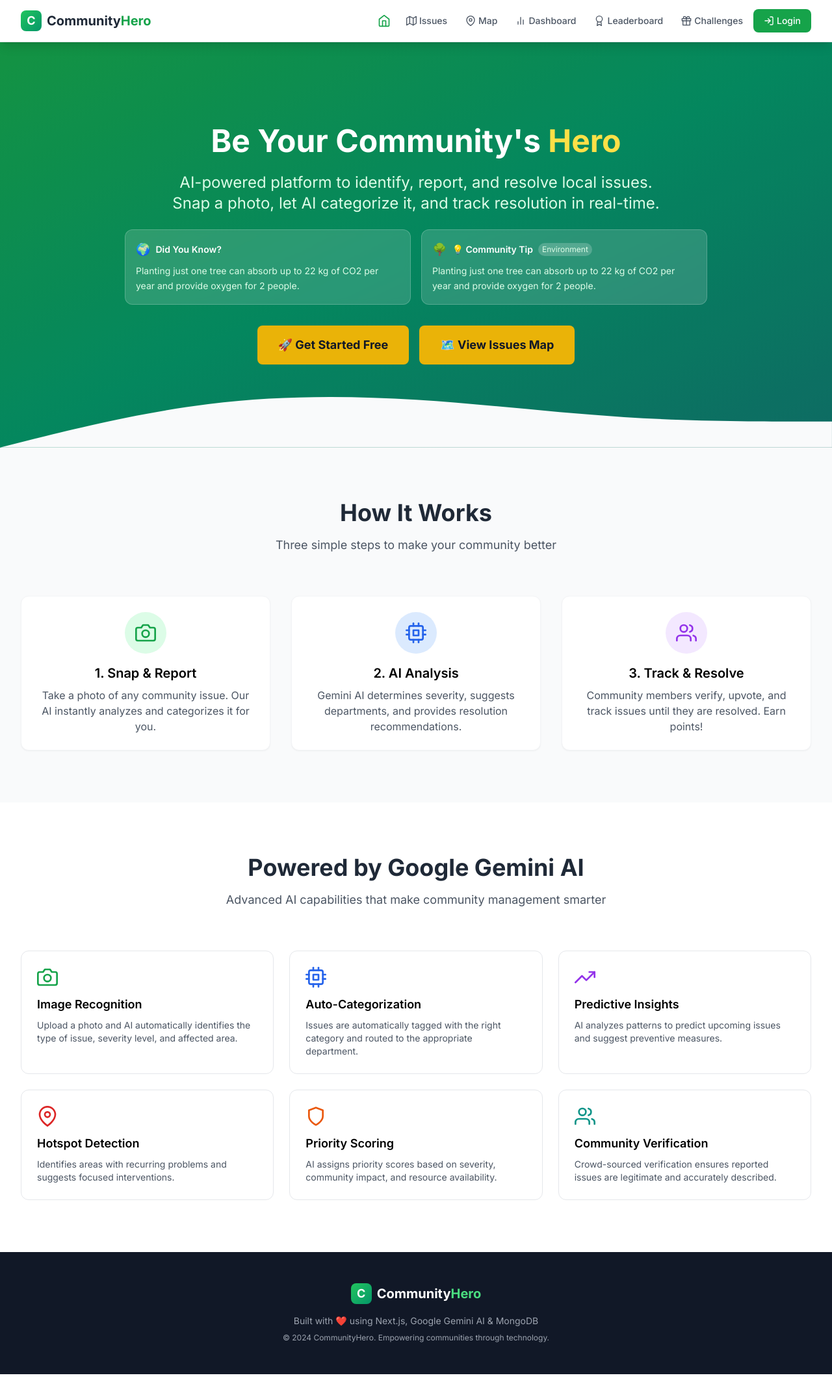
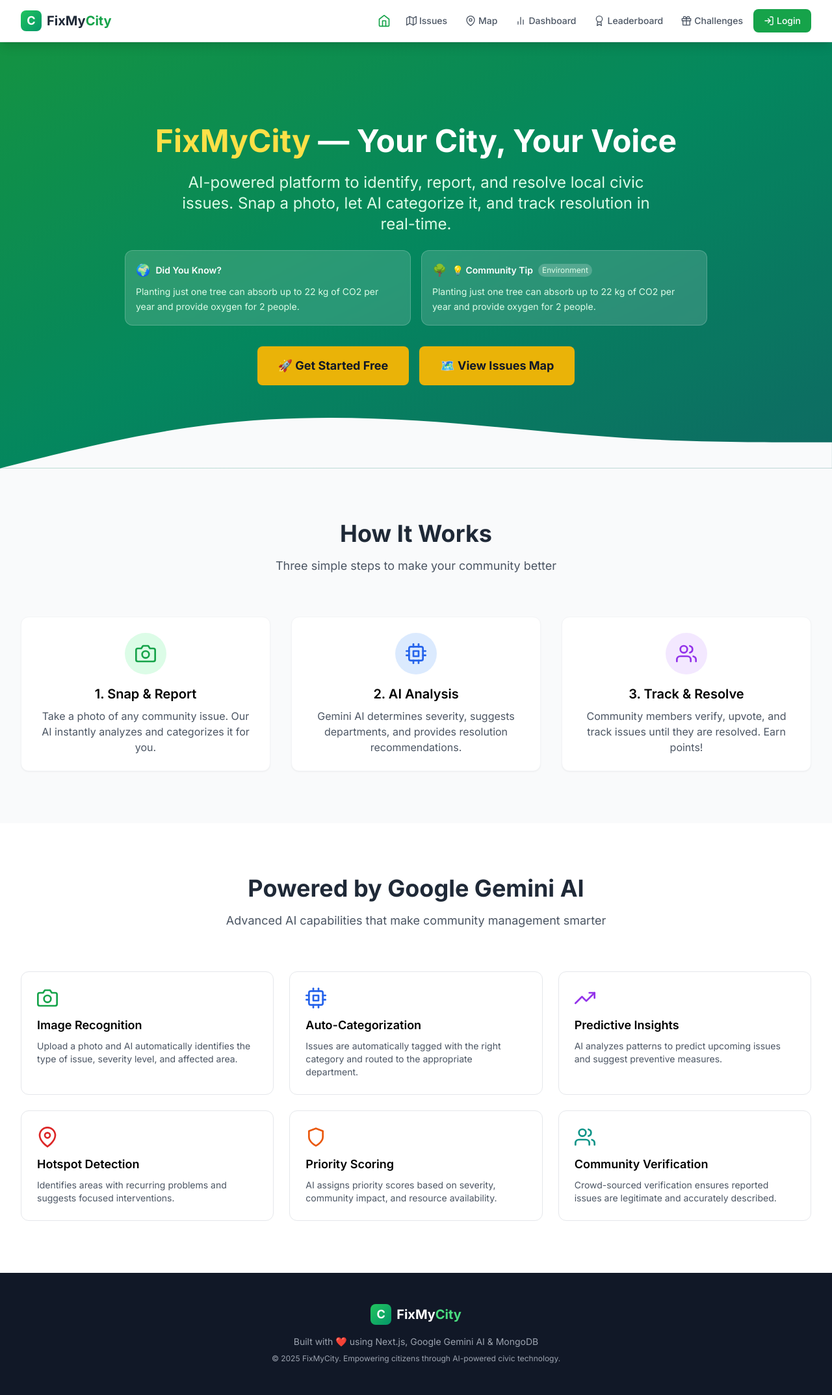
Before and after one commit to Neha-Kumari2311/community-hero, a Next.js app: page / in a window 1280 px wide. Shown: the whole page at 65% size. Before the commit the page ends 2115 px from the top, so only its background shows below. Built offline with nearby package versions, Linux system fonts and the light colour scheme; no server answers.

Commit message:
rebrand: CommunityHero → FixMyCity

```diff
--- a/src/app/layout.tsx
+++ b/src/app/layout.tsx
@@ -8,9 +8,9 @@
 const inter = Inter({ subsets: ['latin'] });
 
 export const metadata: Metadata = {
-  title: 'Community Hero - Hyperlocal Problem Solver',
+  title: 'FixMyCity - AI-Powered Civic Issue Reporting',
   description:
-    'AI-powered platform for citizens to identify, report, validate, track, and resolve community issues.',
+    'AI-powered platform for citizens to identify, report, validate, track, and resolve community issues. Your City, Your Voice.',
 };
 
 export default function RootLayout({
--- a/src/app/page.tsx
+++ b/src/app/page.tsx
@@ -294,10 +294,10 @@
         <div className="relative max-w-7xl mx-auto px-4 sm:px-6 lg:px-8 py-24 md:py-32">
           <div className="text-center">
             <h1 className="text-4xl md:text-5xl font-bold mb-6 leading-tight">
-              Be Your Community&apos;s <span className="text-yellow-300">Hero</span>
+              <span className="text-yellow-300">FixMyCity</span> — Your City, Your Voice
             </h1>
             <p className="text-xl md:text-2xl text-green-100 mb-6 max-w-3xl mx-auto">
-              AI-powered platform to identify, report, and resolve local issues.
+              AI-powered platform to identify, report, and resolve local civic issues.
               Snap a photo, let AI categorize it, and track resolution in real-time.
             </p>
 
@@ -461,14 +461,14 @@
                 <span className="text-white font-bold text-lg">C</span>
               </div>
               <span className="text-xl font-bold text-white">
-                Community<span className="text-green-400">Hero</span>
+                FixMy<span className="text-green-400">City</span>
               </span>
             </div>
             <p className="text-sm">
               Built with ❤️ using Next.js, Google Gemini AI & MongoDB
             </p>
             <p className="text-xs mt-2">
-              © 2024 CommunityHero. Empowering communities through technology.
+              © 2025 FixMyCity. Empowering citizens through AI-powered civic technology.
             </p>
           </div>
         </div>
--- a/src/app/register/page.tsx
+++ b/src/app/register/page.tsx
@@ -71,7 +71,7 @@
             <div className="w-16 h-16 bg-gradient-to-br from-green-500 to-emerald-600 rounded-full flex items-center justify-center mx-auto mb-4">
               <FiUserPlus className="w-8 h-8 text-white" />
             </div>
-            <h1 className="text-2xl font-bold text-gray-800">Join CommunityHero</h1>
+            <h1 className="text-2xl font-bold text-gray-800">Join FixMyCity</h1>
             <p className="text-gray-600 mt-1">Create your account and start making a difference</p>
           </div>
 
--- a/src/components/Navbar.tsx
+++ b/src/components/Navbar.tsx
@@ -81,7 +81,7 @@
                 <span className="text-white font-bold text-lg">C</span>
               </div>
               <span className="text-xl font-bold text-gray-800 hidden sm:inline">
-                Community<span className="text-green-600">Hero</span>
+                FixMy<span className="text-green-600">City</span>
               </span>
             </Link>
             <AQIBadge />
```
